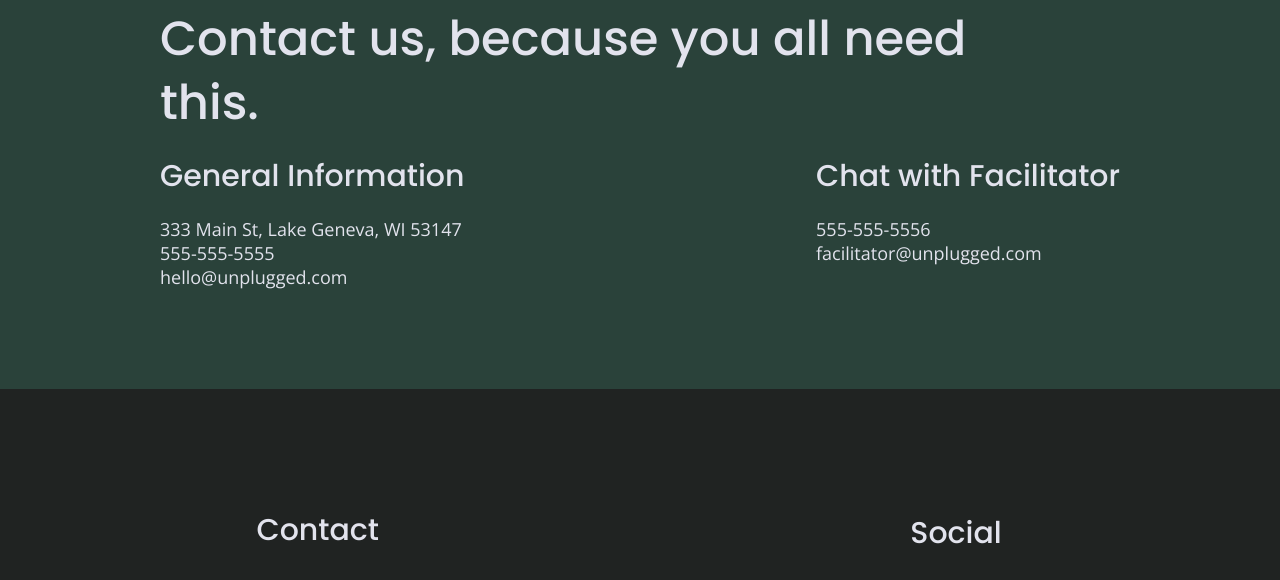
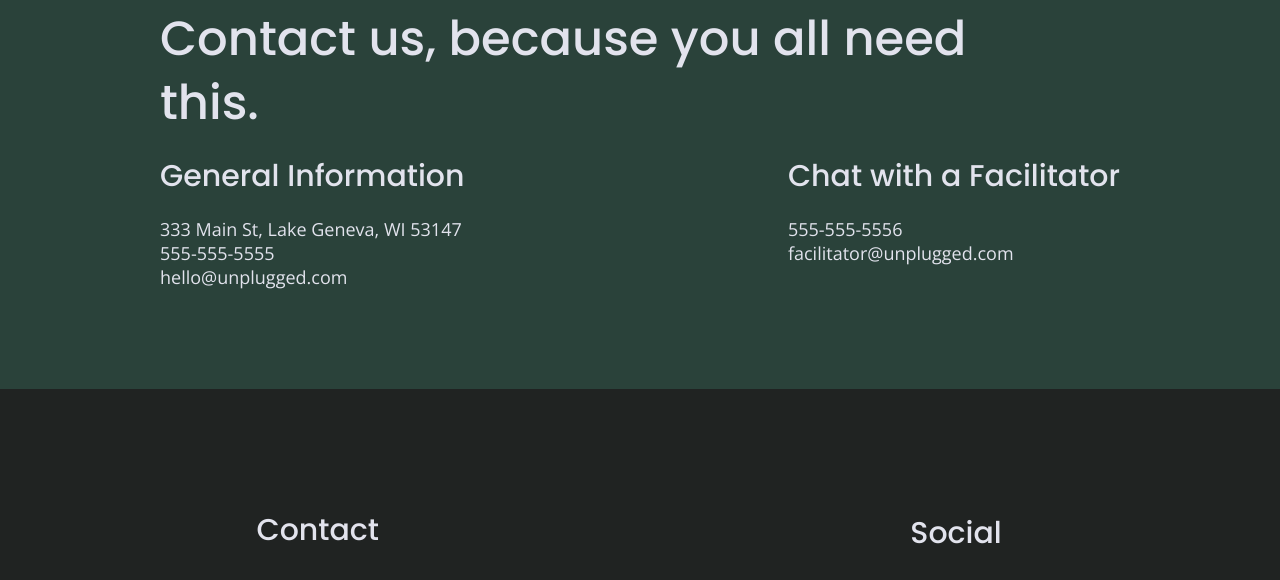
Before and after one commit to cooperpulkrabek/206-unplugged, a website: page about/index.html in a window 1280 px wide. Shown: the part 1135-1715 px from the top of the page. Drawn offline with nearby package versions, Linux system fonts and the light colour scheme.

Commit message:
Updated typo on about page.

```diff
--- a/about/index.html
+++ b/about/index.html
@@ -84,7 +84,7 @@
           </address>
         </div>
           <div>
-            <h4>Chat with Facilitator</h4>
+            <h4>Chat with a Facilitator</h4>
             <address>
               <p>
                 555-555-5556<br>
```
